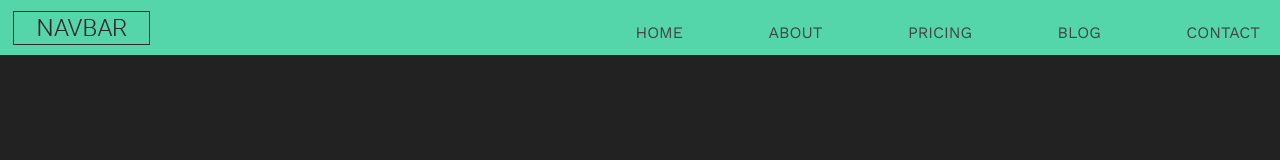
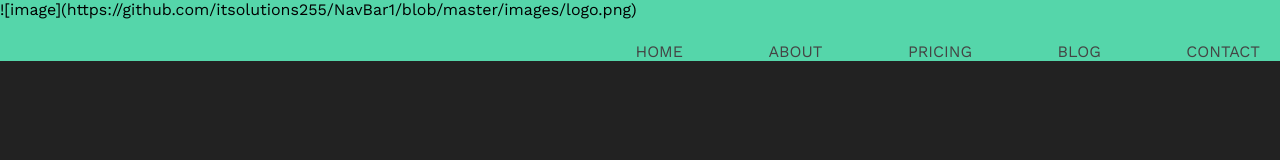
Before and after one commit to itsolutions255/NavBar1, a plain HTML site: page index.html in a window 1280 px wide. Drawn offline with nearby package versions, Linux system fonts and the light colour scheme.

Commit message:
Update index.html

```diff
--- a/index.html
+++ b/index.html
@@ -13,7 +13,8 @@
     <div class="container">
 
 
-        <img src="https://github.com/itsolutions255/NavBar1/blob/master/images/logo.png" alt="logo" class="logo">
+
+        ![image](https://github.com/itsolutions255/NavBar1/blob/master/images/logo.png)
 
 
         <nav>
```
